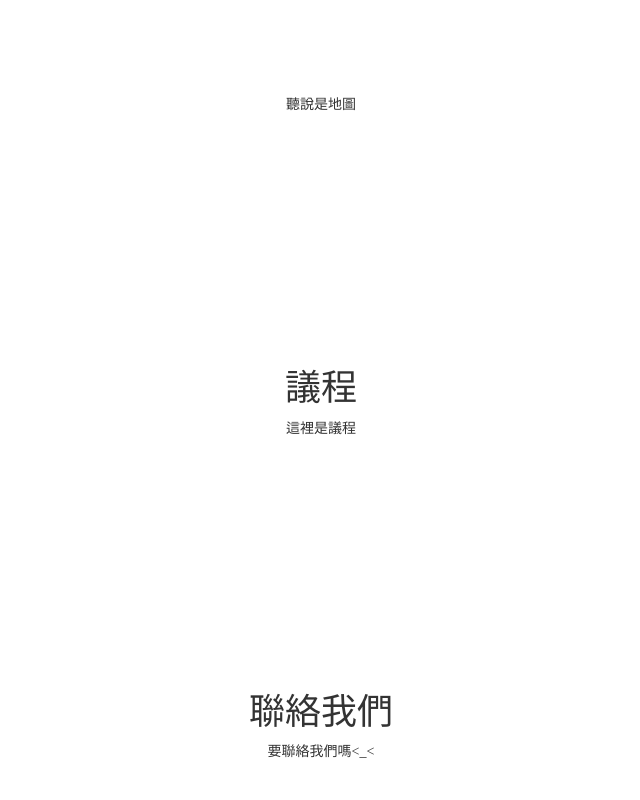
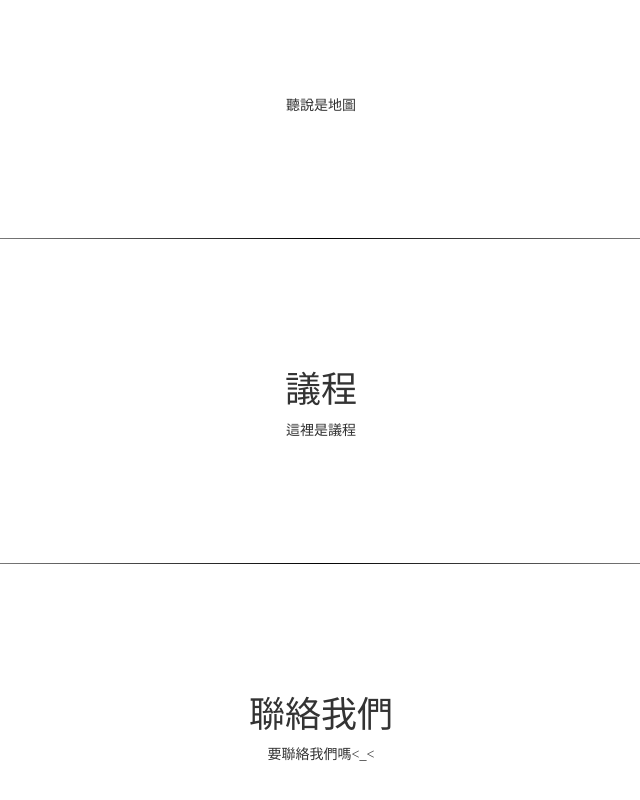
Before and after one commit to SOSCET/SOSCET-2015, a plain HTML site: page index.html in a window 1280 px wide. Shown: the part 1270-2070 px from the top of the page, without its empty margins (319-959 px from the left). Drawn offline with nearby package versions, Linux system fonts and the light colour scheme.

Commit message:
bugfix
linner 問題在css的讀取與默認值的取代

```diff
--- a/assets/scripts/custom.js
+++ b/assets/scripts/custom.js
@@ -12,7 +12,6 @@ $(document).ready(function(){
   $(window).scroll(function() {
     var headerHeight = $('#header').height();
     var scrollTopHeight = $(window).scrollTop();
-
     if(scrollTopHeight > headerHeight) {
       $('#nav').addClass('navbar-fixed-top');
       $('#wrapper').css({marginTop: navHeight});
@@ -23,7 +22,7 @@ $(document).ready(function(){
   });
 
   //body附加滾動監視
-  $('body').scrollspy({target: '#nav', offset: navHeight});
+  $('html,body').scrollspy({target: '#nav', offset: navHeight});
 
   //增加點擊事件
   $('#scrolldown > p').click(function(){
--- a/assets/stylesheets/style.css
+++ b/assets/stylesheets/style.css
@@ -66,15 +66,15 @@ body {
     min-height: 16em;
     padding: 8em 0;
     text-align: center;
-    border-width: 0px;
-    border-bottom: 1px;
 }
 #scrolldown:hover{
     cursor: pointer;
 }
 /*border 雙線性渲染*/
 .linerborder{
-    border-style: solid;
+    border-width: 0px;
+    border-bottom: 1px;
+    border-bottom-style: solid;
     -moz-border-image:
         -moz-linear-gradient(left, rgba(0,0,0,0) 0%, rgba(0,0,0,0.4) 15%, rgba(0,0,0,0.99) 50%, rgba(0,0,0,0.4) 85%, rgba(0,0,0,0) 100%) 1 round; /* FF3.6+ */
     -webkit-border-image:
```
